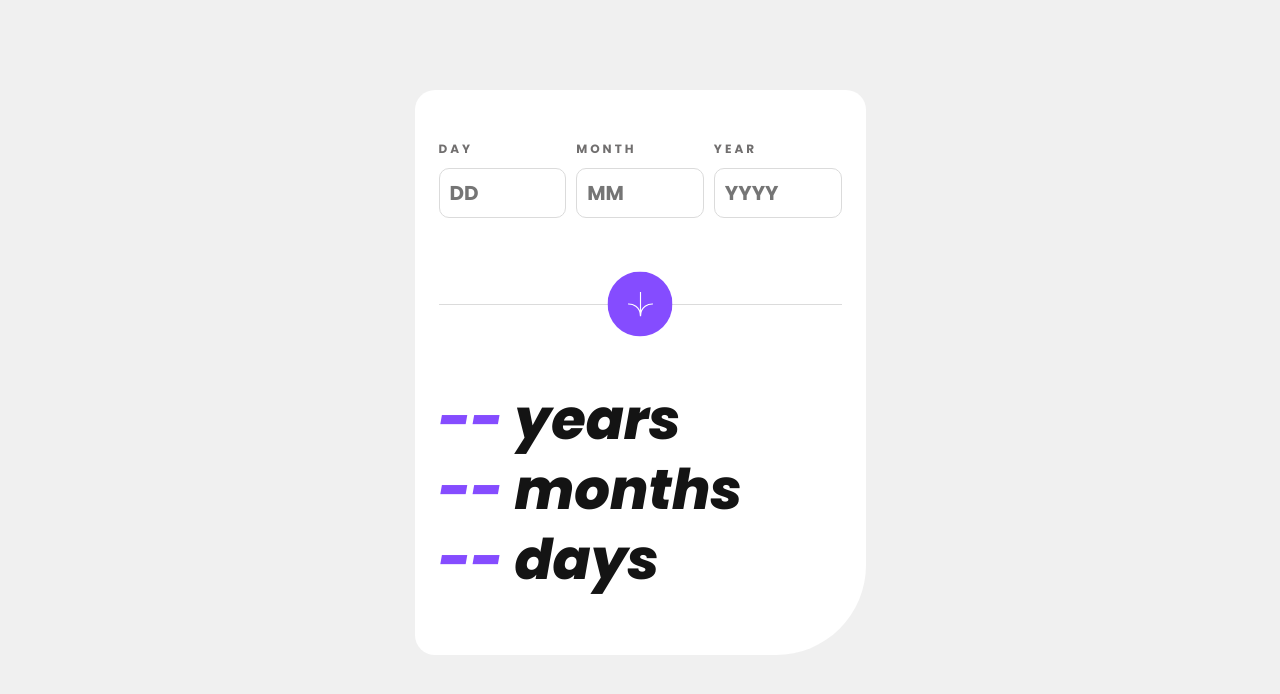
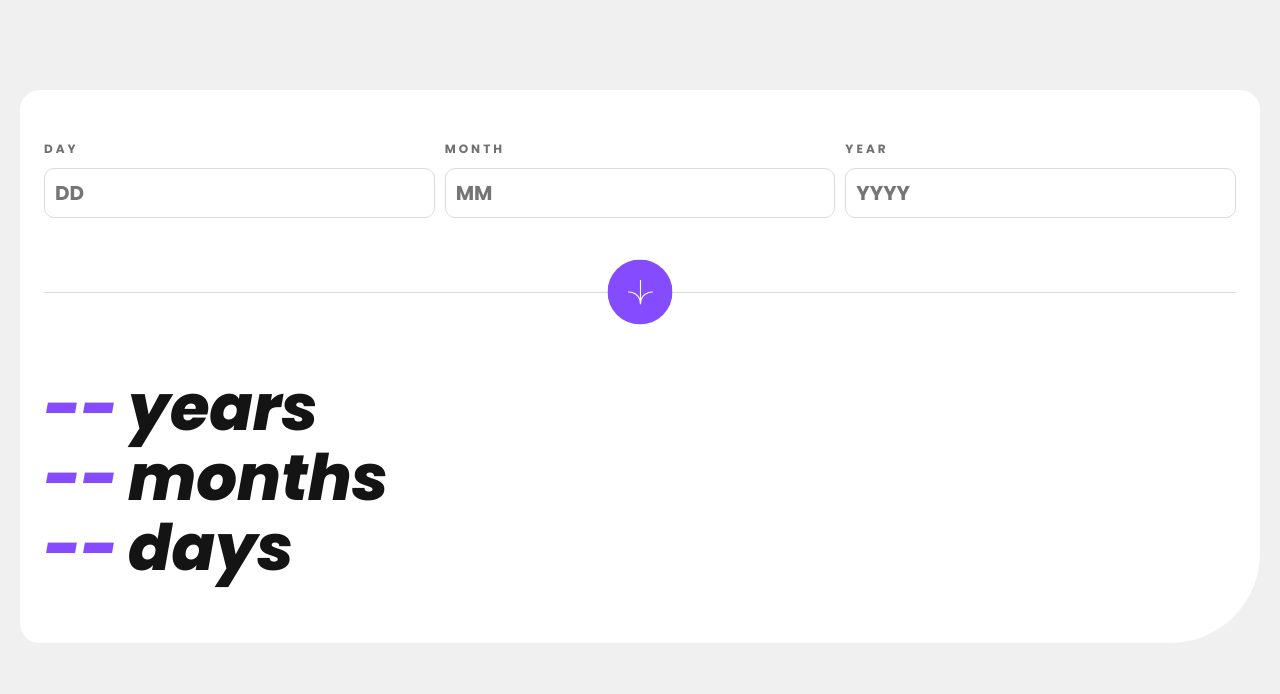
Before and after one commit to Pensive1/FEM-qr-code-component, a React (Vite) app in the folder 1_age-calculator-app/: page / in a window 1280 px wide. Shown: the top 694 px of the page. Built offline with nearby package versions, Linux system fonts and the light colour scheme.

Commit message:
refactor: Add fluid font sizing (results) + simplify validation

```diff
--- a/1_age-calculator-app/src/components/DobInput/DobInput-styles.css
+++ b/1_age-calculator-app/src/components/DobInput/DobInput-styles.css
@@ -1,10 +1,11 @@
 .dob {
   display: flex;
+  align-items: start;
   -moz-column-gap: 1rem;
        column-gap: 1rem;
   position: relative;
   border-bottom: 1px solid hsl(0, 0%, 86%);
-  padding-bottom: 6rem;
+  padding-bottom: 3.2rem;
 }
 @media screen and (min-width: 1440px) {
   .dob {
@@ -32,7 +33,16 @@
 }
 .dob__field-err {
   color: hsl(0, 100%, 67%);
-  min-height: 1.6rem;
+  min-height: 3.2rem;
+  display: -webkit-box;
+  -webkit-box-orient: vertical;
+  -webkit-line-clamp: 2;
+  overflow: hidden;
+}
+@media screen and (min-width: 1440px) {
+  .dob__field-err {
+    min-height: 1.6rem;
+  }
 }
 .dob__input {
   border: 1px solid hsl(0, 0%, 86%);
--- a/1_age-calculator-app/src/components/DobInput/DobInput-styles.scss
+++ b/1_age-calculator-app/src/components/DobInput/DobInput-styles.scss
@@ -3,10 +3,11 @@
 
 .dob {
   display: flex;
+  align-items: start;
   column-gap: 1rem;
   position: relative;
   border-bottom: 1px solid $color-neutral-light-grey;
-  padding-bottom: 6rem;
+  padding-bottom: 3.2rem;
 
   @include desktop {
     padding-bottom: 5rem;
@@ -35,7 +36,14 @@
 
     &-err {
       color: $color-primary-light-red;
-      min-height: 1.6rem;
+      min-height: 3.2rem;
+      display: -webkit-box;
+      -webkit-box-orient: vertical;
+      -webkit-line-clamp: 2;
+      overflow: hidden;
+      @include desktop {
+        min-height: 1.6rem;
+      }
     }
   }
 
--- a/1_age-calculator-app/src/components/DobInput/DobInput.tsx
+++ b/1_age-calculator-app/src/components/DobInput/DobInput.tsx
@@ -65,15 +65,17 @@ const DobInput = ({
   };
   const handleSubmit = (e: React.SyntheticEvent): void => {
     e.preventDefault();
-    console.dir(dobYear.current);
+    // console.dir(dobYear.current);
 
-    // Basic form validation
-    const inputValidation =
-      dobYear.current?.value &&
-      dobMonth.current?.value &&
-      dobDay.current?.value;
+    const noErrors =
+      dobYear.current &&
+      dateErr === "" &&
+      dobMonth.current &&
+      monthErr === "" &&
+      dobDay.current &&
+      yearErr === "";
 
-    if (inputValidation) {
+    if (noErrors) {
       const yearVal = +dobYear.current?.value;
       const monthVal = +dobMonth.current?.value;
       const dayVal = +dobDay.current?.value;
@@ -82,6 +84,10 @@ const DobInput = ({
       setResultYears(result.years);
       setResultMonths(result.months);
       setResultDays(result.days);
+    } else {
+      setResultYears(null);
+      setResultMonths(null);
+      setResultDays(null);
     }
   };
 
@@ -95,8 +101,9 @@ const DobInput = ({
           className="dob__input"
           id="dobDay"
           ref={dobDay}
-          min={1}
-          max={31}
+          // min={1}
+          // max={31}
+          onBlur={dateCheck}
           onChange={dateCheck}
         ></input>
         <label className="dob__field-label" htmlFor="dobDay">
@@ -112,8 +119,9 @@ const DobInput = ({
           className="dob__input"
           id="dobMonth"
           ref={dobMonth}
-          min={1}
-          max={12}
+          // min={1}
+          // max={12}
+          onBlur={monthCheck}
           onChange={monthCheck}
         ></input>
         <label className="dob__field-label" htmlFor="dobMonth">
@@ -129,8 +137,9 @@ const DobInput = ({
           className="dob__input"
           ref={dobYear}
           id="dobYear"
-          min={1}
-          max={new Date().getFullYear()}
+          // min={1}
+          // max={new Date().getFullYear()}
+          onBlur={yearCheck}
           onChange={yearCheck}
         ></input>
         <label className="dob__field-label" htmlFor="dobYear">
--- a/1_age-calculator-app/src/components/Results/Results-styles.css
+++ b/1_age-calculator-app/src/components/Results/Results-styles.css
@@ -1,6 +1,6 @@
 .age {
   padding-top: 8rem;
-  font-size: 5.6rem;
+  font-size: clamp(3.2rem, 6.4rem, 14vw);
   font-weight: 800;
   font-style: italic;
   line-height: 7rem;
@@ -12,6 +12,12 @@
     line-height: 12rem;
   }
 }
+.age__data {
+  display: flex;
+  gap: 1rem;
+}
 .age__value {
   color: hsl(259, 100%, 65%);
+  width: -moz-max-content;
+  width: max-content;
 }/*# sourceMappingURL=Results-styles.css.map */
--- a/1_age-calculator-app/src/components/Results/Results-styles.scss
+++ b/1_age-calculator-app/src/components/Results/Results-styles.scss
@@ -2,7 +2,7 @@
 @use "../../styles/partials/mixins" as *;
 .age {
   padding-top: 8rem;
-  font-size: clamp($size-input, 5.6rem, calc($size-input * 2));
+  font-size: clamp($size-input, 6.4rem, 14vw);
   font-weight: 800;
   font-style: italic;
   line-height: 7rem;
@@ -12,7 +12,13 @@
     line-height: 12rem;
   }
 
+  &__data {
+    display: flex;
+    gap: 1rem;
+  }
+
   &__value {
     color: $color-primary-purple;
+    width: max-content;
   }
 }
--- a/1_age-calculator-app/src/components/Results/Results.tsx
+++ b/1_age-calculator-app/src/components/Results/Results.tsx
@@ -8,19 +8,19 @@ const Results = ({ resultYears, resultMonths, resultDays }: Result) => {
         <span className="age__value">
           {resultYears !== null ? resultYears : "--"}
         </span>{" "}
-        years
+        <span className="age__unit">years</span>
       </p>
       <p className="age__data">
         <span className="age__value">
           {resultMonths !== null ? resultMonths : "--"}
         </span>{" "}
-        months
+        <span className="age__unit">months</span>
       </p>
       <p className="age__data">
         <span className="age__value">
           {resultDays !== null ? resultDays : "--"}
         </span>{" "}
-        days
+        <span className="age__unit">days</span>
       </p>
     </section>
   );
```
Also changed, not shown: 1_age-calculator-app/public/README-template.md.
